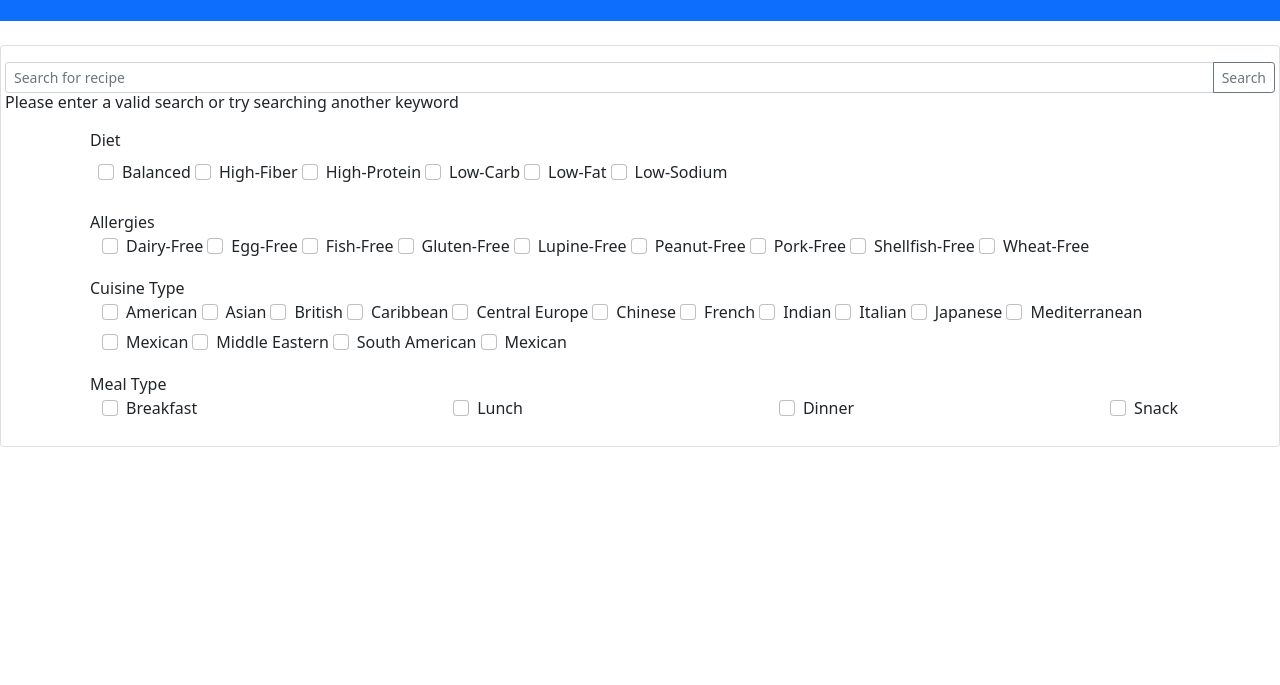
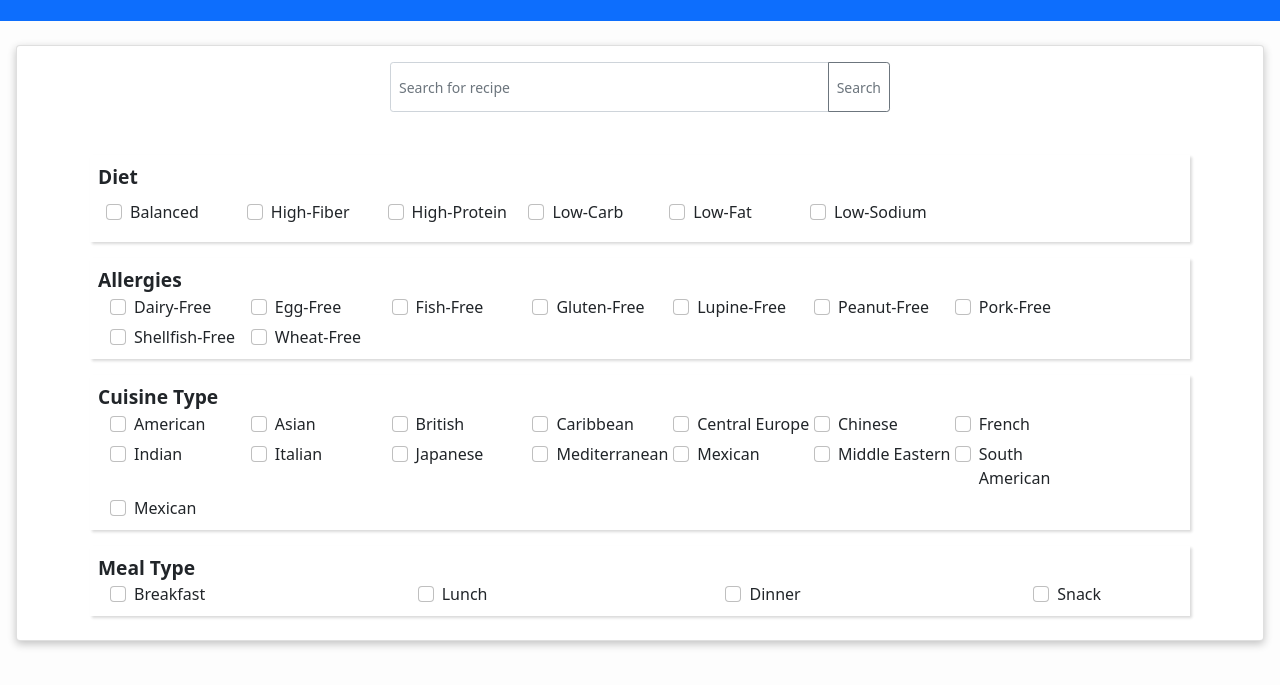
Before and after one commit to Terrence-Me/simple-recipe-finder, a plain HTML site: page index.html in a window 1280 px wide. Shown: the part 63-748 px from the top of the page. Drawn offline with nearby package versions, Linux system fonts and the light colour scheme; the site is published under a folder, as on GitHub Pages, so addresses that start at the root find nothing.

Commit message:
debugging

```diff
--- a/index.html
+++ b/index.html
@@ -12,7 +12,7 @@
     <link rel="icon" type="image/png" sizes="32x32" href="/favicon-32x32.png">
     <link rel="icon" type="image/png" sizes="16x16" href="/favicon-16x16.png">
     <link rel="manifest" href="/site.webmanifest">
-    <link rel="stylesheet" href="/assets/style.css">
+    <link rel="stylesheet" href="assets/style.css">
     <title>Recipe Finder</title>
 </head>
 
--- a/recipe.html
+++ b/recipe.html
@@ -11,7 +11,7 @@
     <link rel="manifest" href="/site.webmanifest">
     <link href="https://cdn.jsdelivr.net/npm/bootstrap@5.1.3/dist/css/bootstrap.min.css" rel="stylesheet"
         integrity="sha384-1BmE4kWBq78iYhFldvKuhfTAU6auU8tT94WrHftjDbrCEXSU1oBoqyl2QvZ6jIW3" crossorigin="anonymous">
-    <link rel="stylesheet" href="/assets/style.css">
+    <link rel="stylesheet" href="assets/style.css">
     <script src="https://developer.edamam.com/attribution/badge.js"></script>
     <title>Recipe Finder</title>
 </head>
```
